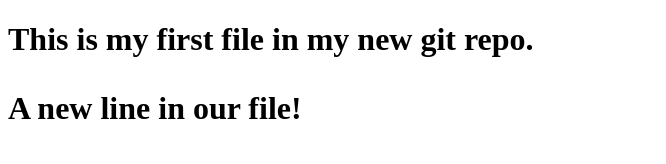
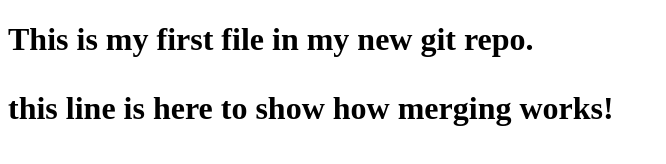
Before and after one commit to rkdankita/Helloworld, a plain HTML site: page index.html in a window 1280 px wide. Shown: the whole page, without its empty margins (0-666 px from the left). Drawn offline with Linux system fonts and the light colour scheme.

Commit message:
updated file emergency.fix

```diff
--- a/index.html
+++ b/index.html
@@ -6,7 +6,6 @@
 <body>
 
 <h1>This is my first file in my new git repo.</p>
-<div><img"nature-images..jpg"></div>
-<p>A new line in our file!</p>
+<p>this line is here to show how merging works!</p>
 </body>
 </html>
```
